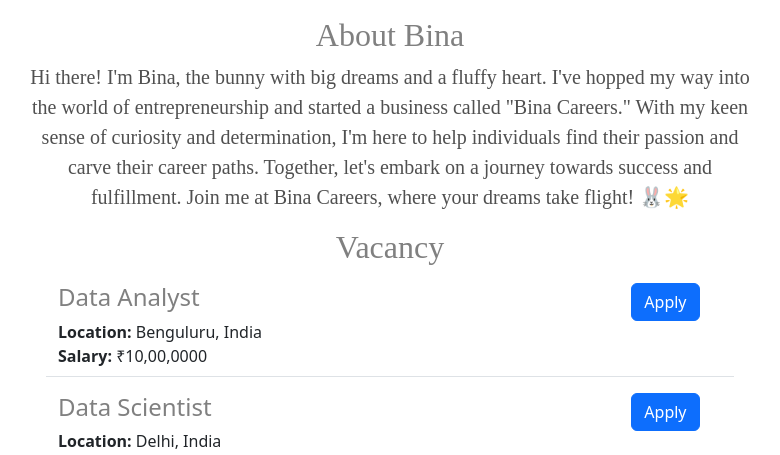
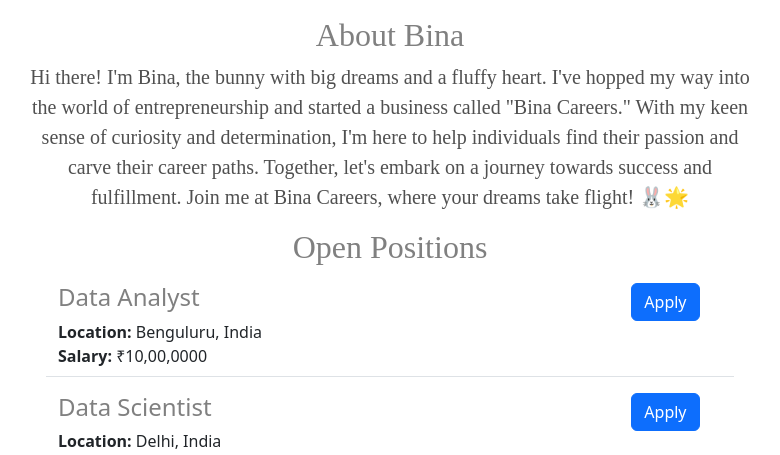
Before and after one commit to Mokarram5/Bina-Careers, a Flask app: page / in a window 1280 px wide. Shown: the part 612-1067 px from the top of the page, without its empty margins (250-1030 px from the left). Run offline with Flask 3, Linux system fonts and the light colour scheme.

Commit message:
Open position changed

```diff
--- a/templates/index.html
+++ b/templates/index.html
@@ -49,7 +49,7 @@
         <p class="lead">
             Hi there! I'm Bina, the bunny with big dreams and a fluffy heart. I've hopped my way into the world of entrepreneurship and started a business called "Bina Careers." With my keen sense of curiosity and determination, I'm here to help individuals find their passion and carve their career paths. Together, let's embark on a journey towards success and fulfillment. Join me at Bina Careers, where your dreams take flight! 🐰🌟
         </p>
-        <h2>Vacancy</h2>
+        <h2>Open Positions</h2>
         <div>
             {% for job in jobs %}
                 {% include 'jobitem.html'%}
```
